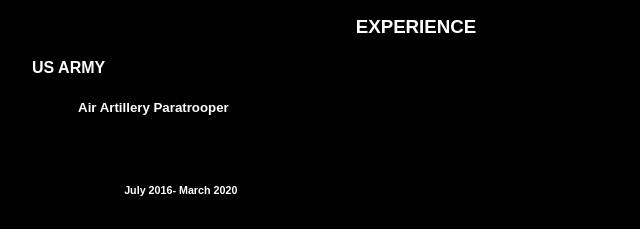
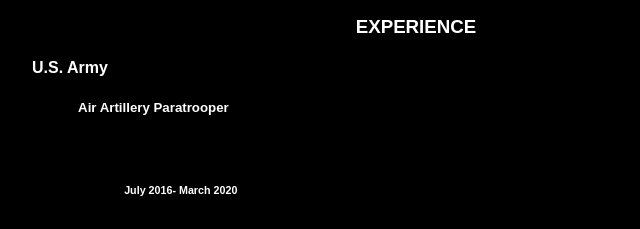
Before and after one commit to SithCoder69/SithCoder69.github.io, a plain HTML site: page index.html in a window 1280 px wide. Shown: the part 227-456 px from the top of the page, 224-864 px from the left. Drawn offline with Linux system fonts and the light colour scheme.

Commit message:
Update index.html

```diff
--- a/index.html
+++ b/index.html
@@ -18,7 +18,7 @@
 
 
    <div>
-     <h4>US ARMY</h4>
+     <h4>U.S. Army</h4>
      <h5>Air Artillery Paratrooper</h5>
      <h6>July 2016- March 2020</h6>
     <ul>
```
